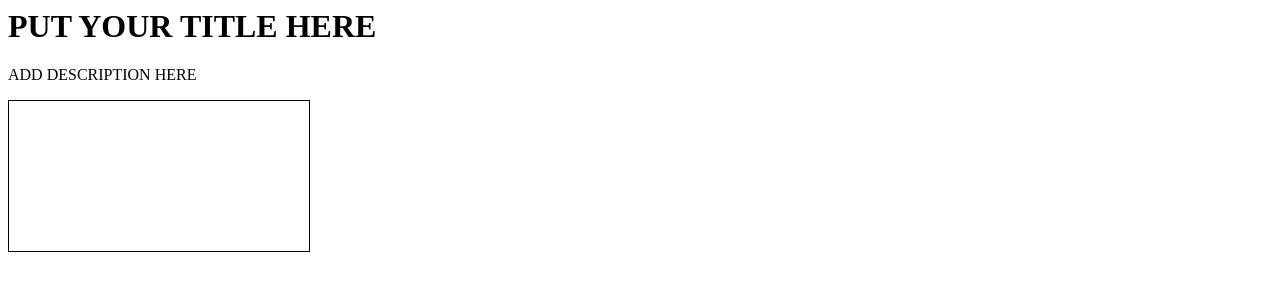
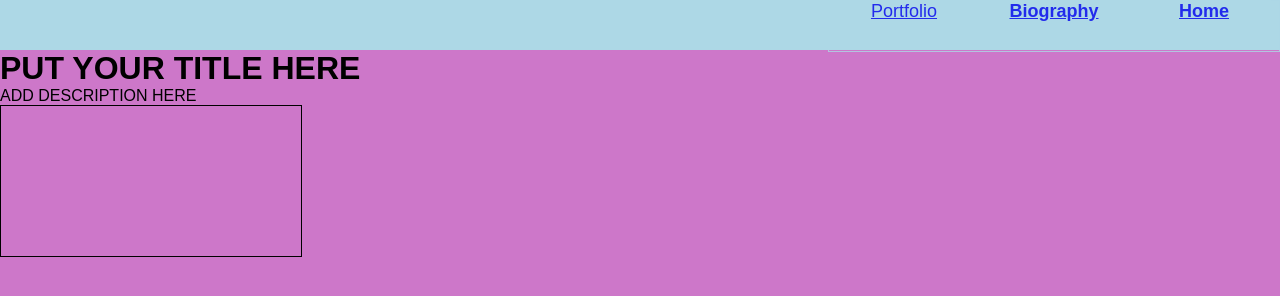
Before and after one commit to bigslides/bigslides.github.io, a plain HTML site: page portfolio.html in a window 1280 px wide. Drawn offline with Linux system fonts and the light colour scheme.

Commit message:
Update portfolio.html

```diff
--- a/portfolio.html
+++ b/portfolio.html
@@ -6,9 +6,23 @@
       <meta http-equiv="Content-Type" content="text/html; charset=UTF-8" />
       <title>Processing Demo</title>
       <script type="text/javascript" src="js/processing.js"></script>
+      <link rel="stylesheet" type ="text/css" href="style.css">
   </head>
 
   <body>
+
+    <header>
+        <nav>
+            <ul>
+                <div class = 'nav'
+                    <b></b><li class="current"><a href="portfolio.html">Portfolio</a></li>
+                    <b><li><a href="bio.html">Biography</a></li></b>
+                    <b><li><a href="index.html">Home</a></li></b>
+                </div>
+            </ul>
+        </nav>
+    </header>
+
     <h1>PUT YOUR TITLE HERE</h1>
     <p>ADD DESCRIPTION HERE</p>
 
```
